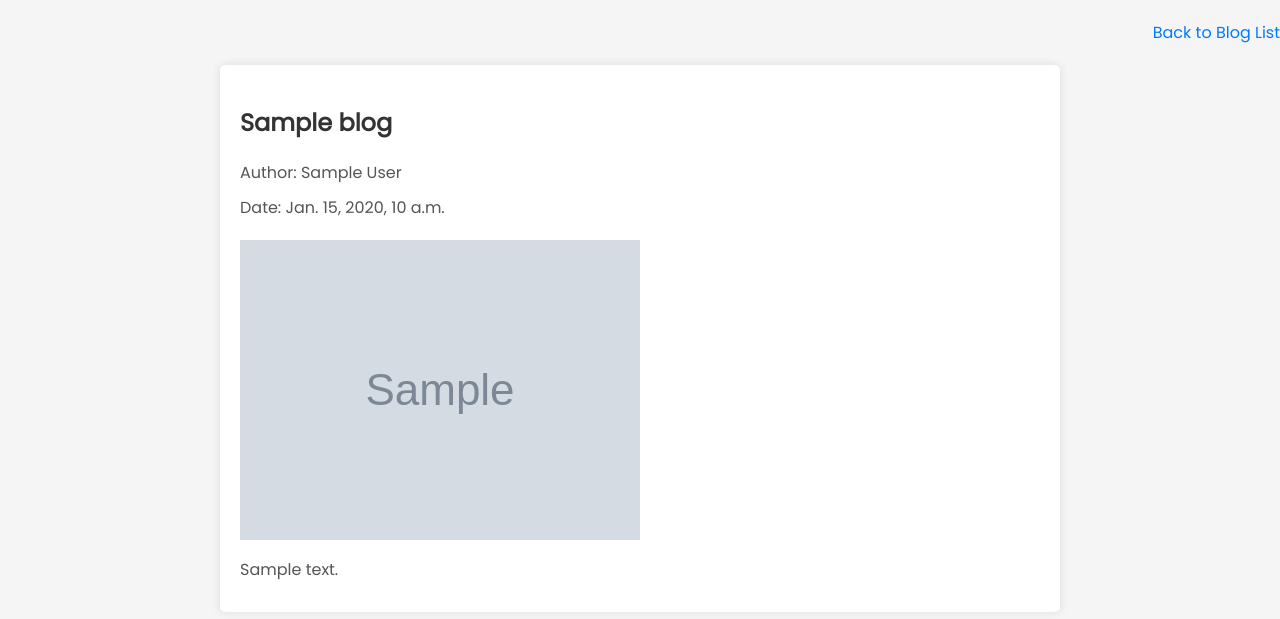
After one commit to vinay-s36/Health-Hub, a Django app: template login_signup/user_auth_app/templates/user_auth_app/blog_details_1.html in a window 1280 px wide. The commit adds this page. Shown: the top 619 px of the page. Run offline with Django 3.2, Linux system fonts and the light colour scheme; the template is opened without the code that fills it: most values are stand-ins (such as "Sample title", 1, 10 or a date in 2020); grey boxes marked "Sample" are stand-in pictures.

Commit message:
added blog files

```diff
--- /dev/null
+++ b/login_signup/user_auth_app/templates/user_auth_app/blog_details_1.html
@@ -0,0 +1,81 @@
+<!-- user_auth_app/blog_details.html -->
+
+<!DOCTYPE html>
+<html lang="en">
+  <head>
+    <meta charset="UTF-8" />
+    <meta name="viewport" content="width=device-width, initial-scale=1.0" />
+    <title>{{ blog.title }}</title>
+    <style>
+      @import url("https://fonts.googleapis.com/css2?family=Poppins&display=swap");
+      body {
+        font-family: "Poppins", sans-serif;
+        margin: 0;
+        padding: 0;
+        background-color: #f5f5f5;
+        overflow: hidden;
+      }
+
+      main {
+        max-width: 800px;
+        margin: 20px auto;
+        padding: 20px;
+        background-color: #fff;
+        border-radius: 5px;
+        box-shadow: 0 0 10px rgba(0, 0, 0, 0.1);
+      }
+
+      section {
+        text-align: left;
+      }
+
+      h2 {
+        color: #333;
+      }
+
+      p {
+        margin: 10px 0;
+        color: #555;
+      }
+
+      img {
+        max-width: 70%;
+        height: auto;
+        margin-top: 10px;
+      }
+
+      a {
+        display: block;
+        margin-top: 20px;
+        color: #007bff;
+        text-decoration: none;
+      }
+
+      a:hover {
+        text-decoration: underline;
+      }
+
+      header {
+        text-align: end;
+        margin-bottom: 20px;
+      }
+    </style>
+  </head>
+
+  <body>
+    <header>
+      <a href="{% url 'blogs' %}?username={{ blog.author }}"
+        >Back to Blog List</a
+      >
+    </header>
+    <main>
+      <section>
+        <h2>{{ blog.title }}</h2>
+        <p>Author: {{ blog.author }}</p>
+        <p>Date: {{ blog.date }}</p>
+        <img src="{{ blog.image_url }}" alt="Blog Image" /><br />
+        <p>{{ blog.content }}</p>
+      </section>
+    </main>
+  </body>
+</html>
--- a/login_signup/user_auth_app/urls.py
+++ b/login_signup/user_auth_app/urls.py
@@ -1,5 +1,5 @@
 from django.urls import path
-from .views import signup, login, index, add_new_blog, view_blog, patients_view_blog, patient_dashboard, doctor_dashboard
+from .views import signup, login, index, add_new_blog, view_blog, patients_view_blog, patient_dashboard, doctor_dashboard, blog_details_1, blog_details_2
 
 urlpatterns = [
     path('signup/', signup, name='signup'),
@@ -9,6 +9,10 @@ urlpatterns = [
     path('doctor-dashboard/', doctor_dashboard, name='patient_dashboard'),
     path('doctor-dashboard/addblog/', add_new_blog, name='addblog'),
     path('doctor-dashboard/blogs/', view_blog, name='blogs'),
+    path('doctor-dashboard/blogs/blog-details-1/<int:id>/',
+         blog_details_1, name='blog_details_1'),
+    path('doctor-dashboard/blogs/blog-details-2/<int:id>/',
+         blog_details_2, name='blog_details_2'),
     path('patient-dashboard/view-blogs/',
          patients_view_blog, name='patient_blogs'),
 ]
```
Also changed, not shown: login_signup/user_auth_app/templates/user_auth_app/blog_details_2.html (added, +78 -0 lines), login_signup/user_auth_app/templates/user_auth_app/blogs.html (+11 -77 lines), login_signup/user_auth_app/templates/user_auth_app/patient_blogs.html (+5 -68 lines), login_signup/user_auth_app/views.py (+11 -1 lines).
